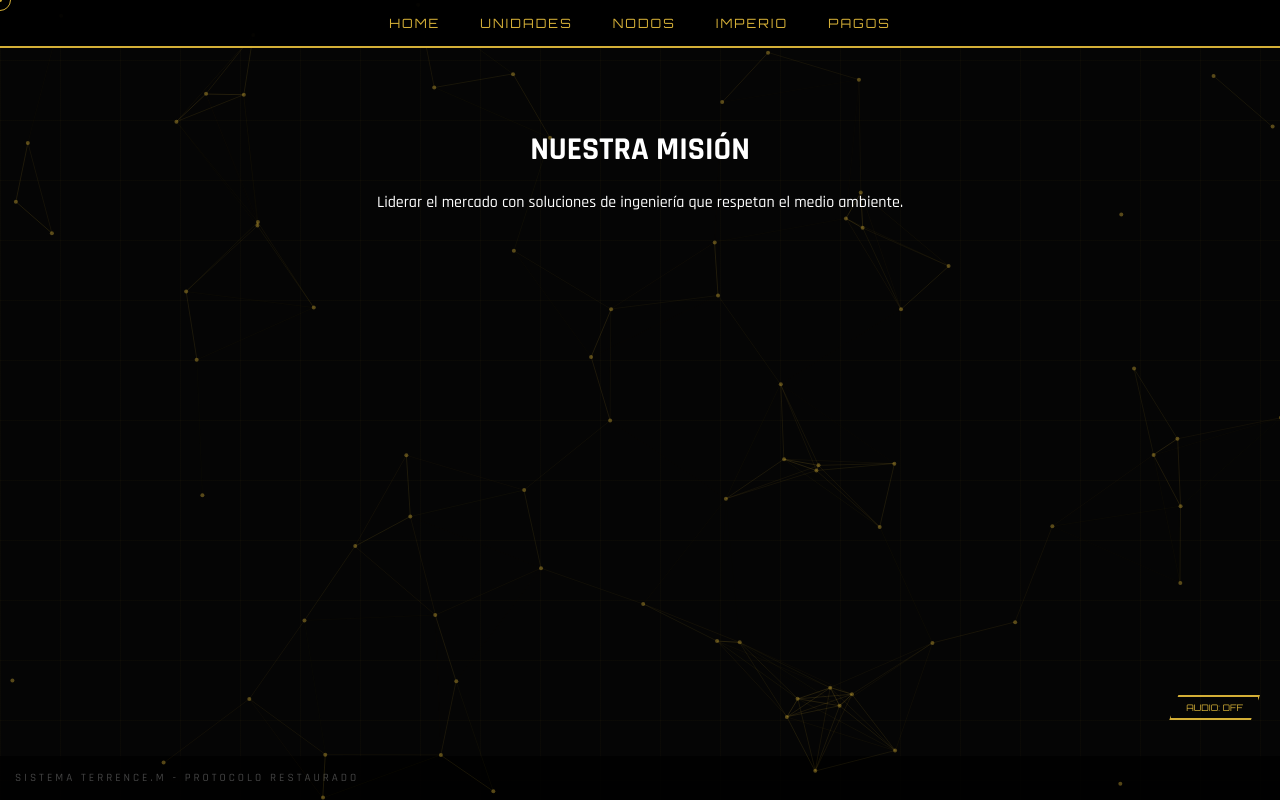
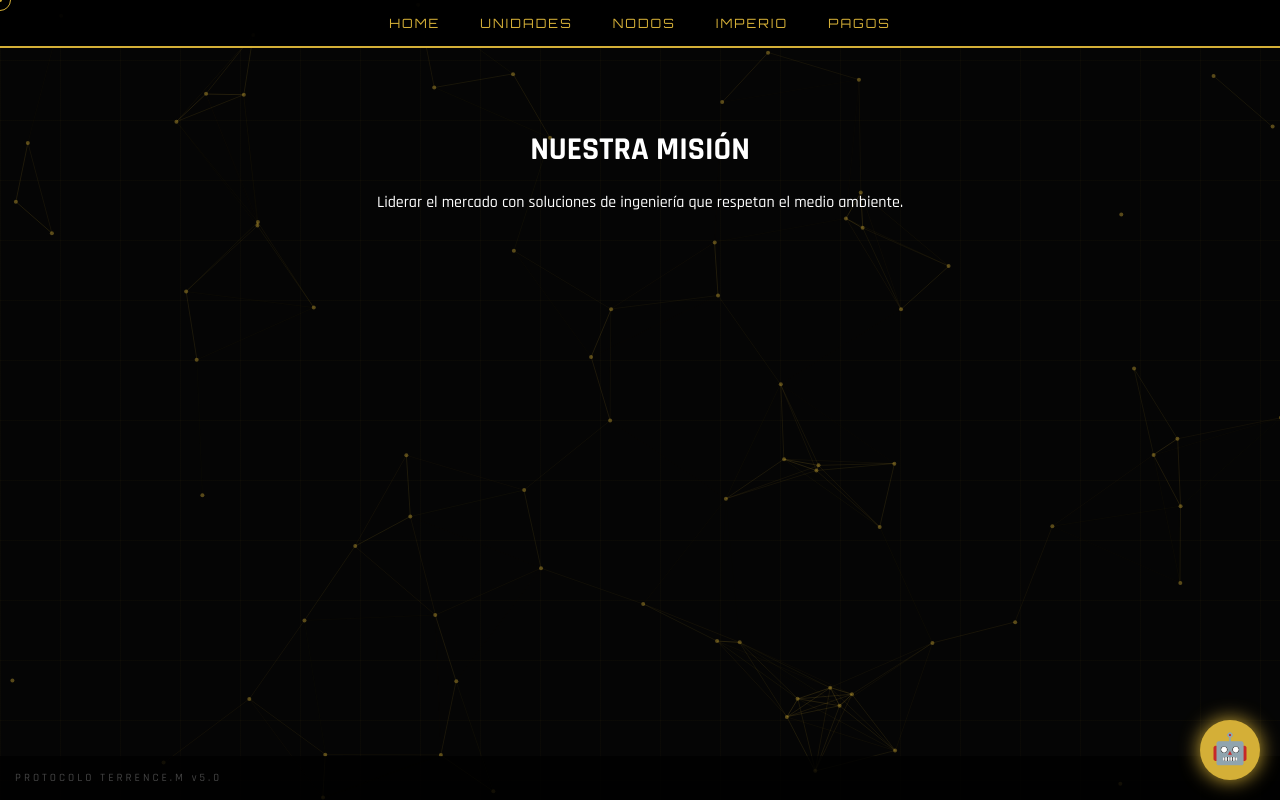
Before and after one commit to Terrence2333/terrence_m_ecokids, a Flask app: page /about in a window 1280 px wide. Run offline with Flask 3, Linux system fonts and the light colour scheme.

Commit message:
Actualización Automática Nivel Dios - Terrence Mayorga

```diff
--- a/templates/base.html
+++ b/templates/base.html
@@ -28,11 +28,18 @@
         .container { padding: 60px 20px; max-width: 1100px; margin: auto; text-align: center; position: relative; z-index: 10; }
         .glass-panel { background: rgba(10, 10, 10, 0.8); border: 1px solid rgba(212,175,55,0.3); padding: 40px; border-radius: 5px; backdrop-filter: blur(15px); box-shadow: 0 0 40px #000; position: relative; }
 
-        .btn-divine { background: transparent; color: var(--gold); padding: 15px 30px; text-decoration: none; font-family: 'Orbitron', sans-serif; border: 2px solid var(--gold); clip-path: polygon(10% 0, 100% 0, 90% 100%, 0% 100%); transition: 0.3s; display: inline-block; }
-        .btn-divine:hover { background: var(--gold); color: #000; box-shadow: 0 0 20px var(--gold); }
+        .btn-divine { background: transparent; color: var(--gold); padding: 10px 25px; text-decoration: none; font-family: 'Orbitron', sans-serif; border: 2px solid var(--gold); clip-path: polygon(10% 0, 100% 0, 90% 100%, 0% 100%); transition: 0.3s; display: inline-block; cursor: pointer; }
 
-        #music-control { position: fixed; bottom: 80px; right: 20px; z-index: 2000; }
-        footer { position: fixed; bottom: 0; width: 100%; padding: 15px; color: #444; font-size: 0.7rem; letter-spacing: 3px; background: rgba(0,0,0,0.8); }
+        /* CHATBOT STYLE */
+        #chatbot-ui { position: fixed; bottom: 20px; right: 20px; width: 300px; height: 400px; background: rgba(10,10,10,0.95); border: 1px solid var(--gold); border-radius: 10px; z-index: 5000; display: none; flex-direction: column; overflow: hidden; box-shadow: 0 0 30px #000; }
+        #chat-header { background: var(--gold); color: #000; padding: 10px; font-family: 'Orbitron'; font-size: 0.7rem; display: flex; justify-content: space-between; }
+        #chat-messages { flex: 1; padding: 10px; overflow-y: auto; font-size: 0.9rem; color: #00ff00; font-family: 'Courier New'; }
+        #chat-input-area { display: flex; border-top: 1px solid var(--gold); }
+        #chat-input { background: #000; border: none; color: #fff; padding: 10px; flex: 1; outline: none; }
+
+        #chat-trigger { position: fixed; bottom: 20px; right: 20px; width: 60px; height: 60px; background: var(--gold); border-radius: 50%; z-index: 5001; cursor: pointer; display: flex; justify-content: center; align-items: center; font-size: 30px; box-shadow: 0 0 20px var(--gold); }
+
+        footer { position: fixed; bottom: 0; width: 100%; padding: 15px; color: #444; font-size: 0.7rem; letter-spacing: 3px; background: rgba(0,0,0,0.8); z-index: 5; }
     </style>
 </head>
 <body>
@@ -41,27 +48,33 @@
     <div id="particles-js"></div><div class="bg-mesh"></div>
 
     <audio id="bg-audio" loop><source src="https://www.soundhelix.com/examples/mp3/SoundHelix-Song-15.mp3" type="audio/mpeg"></audio>
-    <audio id="click-sound"><source src="https://assets.mixkit.co/active_storage/sfx/2568/2568-preview.mp3" type="audio/mpeg"></audio>
 
     <nav>
-        <a href="/" onmouseover="playClick()">HOME</a>
-        <a href="/servicios" onmouseover="playClick()">UNIDADES</a>
-        <a href="/proyectos" onmouseover="playClick()">NODOS</a>
-        <a href="/about" onmouseover="playClick()">IMPERIO</a>
-        <a href="/pagos" onmouseover="playClick()">PAGOS</a>
+        <a href="/">HOME</a>
+        <a href="/servicios">UNIDADES</a>
+        <a href="/proyectos">NODOS</a>
+        <a href="/about">IMPERIO</a>
+        <a href="/pagos">PAGOS</a>
     </nav>
-
-    <div id="music-control">
-        <button onclick="toggleMusic()" class="btn-divine" style="padding: 5px 15px; font-size: 9px;">AUDIO: OFF</button>
-    </div>
 
     <div class="container">{% block content %}{% endblock %}</div>
 
-    <footer>SISTEMA TERRENCE.M - PROTOCOLO RESTAURADO</footer>
+    <div id="chat-trigger" onclick="toggleChat()">🤖</div>
+    <div id="chatbot-ui">
+        <div id="chat-header"><span>TERRENCE IA CORE</span> <span onclick="toggleChat()" style="cursor:pointer">X</span></div>
+        <div id="chat-messages">
+            <p>> SISTEMA INICIALIZADO...</p>
+            <p>> Bienvenido al imperio Terrence.M. ¿Qué sugerencia de Nivel Dios tienes hoy?</p>
+        </div>
+        <div id="chat-input-area">
+            <input type="text" id="chat-input" placeholder="Escribe al Director..." onkeypress="handleChat(event)">
+        </div>
+    </div>
+
+    <footer>PROTOCOLO TERRENCE.M v5.0</footer>
 
     <script>
         window.onload = () => { setTimeout(() => { document.getElementById('loader').style.display='none'; }, 1000); };
-
         particlesJS("particles-js", { "particles": { "number": { "value": 60 }, "color": { "value": "#d4af37" }, "shape": { "type": "circle" }, "opacity": { "value": 0.4 }, "size": { "value": 2 }, "line_linked": { "enable": true, "distance": 150, "color": "#d4af37", "opacity": 0.2 }, "move": { "enable": true, "speed": 1.5 } } });
 
         const cursor = document.getElementById('custom-cursor');
@@ -71,16 +84,39 @@
             dot.style.left = e.clientX + 'px'; dot.style.top = e.clientY + 'px';
         });
 
-        const audio = document.getElementById('bg-audio');
-        const clickSfx = document.getElementById('click-sound');
-        const btn = document.querySelector('#music-control button');
-        let audioOn = false;
+        // LÓGICA DEL CHATBOT "COMO TÚ"
+        function toggleChat() {
+            const ui = document.getElementById('chatbot-ui');
+            ui.style.display = ui.style.display === 'flex' ? 'none' : 'flex';
+        }
 
-        function toggleMusic() {
-            if (audio.paused) { audio.play(); audioOn = true; btn.innerHTML = "AUDIO: ON"; btn.style.color = "#00ff00"; }
-            else { audio.pause(); audioOn = false; btn.innerHTML = "AUDIO: OFF"; btn.style.color = "var(--gold)"; }
+        function handleChat(e) {
+            if (e.key === 'Enter') {
+                const input = document.getElementById('chat-input');
+                const msgs = document.getElementById('chat-messages');
+                if (input.value.trim() === "") return;
+
+                // Tu mensaje
+                msgs.innerHTML += `<p style="color:var(--gold)">> Tú: ${input.value}</p>`;
+
+                const userMsg = input.value.toLowerCase();
+                let response = "> IA: Estamos procesando tu sugerencia a nivel de excelencia cuántica. El Director Terrence lo aprobará personalmente.";
+
+                // Respuestas personalizadas con tu estilo
+                if(userMsg.includes("hola")) response = "> IA: Saludos. Estás ante la presencia digital de Terrence.M. ¿Cómo podemos elevar tu proyecto hoy?";
+                if(userMsg.includes("sugerencia")) response = "> IA: Recibido. Toda sugerencia es analizada bajo estándares de Nivel Super Dios.";
+                if(userMsg.includes("precio") || userMsg.includes("costo")) response = "> IA: El valor de la excelencia no tiene límites, pero nuestros nodos inician en $15,000 USD de inversión pura.";
+                if(userMsg.includes("quien eres")) response = "> IA: Soy la extensión digital del Director Terrence, encargado de mantener la perfección en este imperio.";
+
+                setTimeout(() => {
+                    msgs.innerHTML += `<p>> ${response}</p>`;
+                    msgs.scrollTop = msgs.scrollHeight;
+                }, 1000);
+
+                input.value = "";
+                msgs.scrollTop = msgs.scrollHeight;
+            }
         }
-        function playClick() { if(audioOn) { clickSfx.currentTime = 0; clickSfx.volume = 0.2; clickSfx.play(); } }
     </script>
 </body>
 </html>
```
